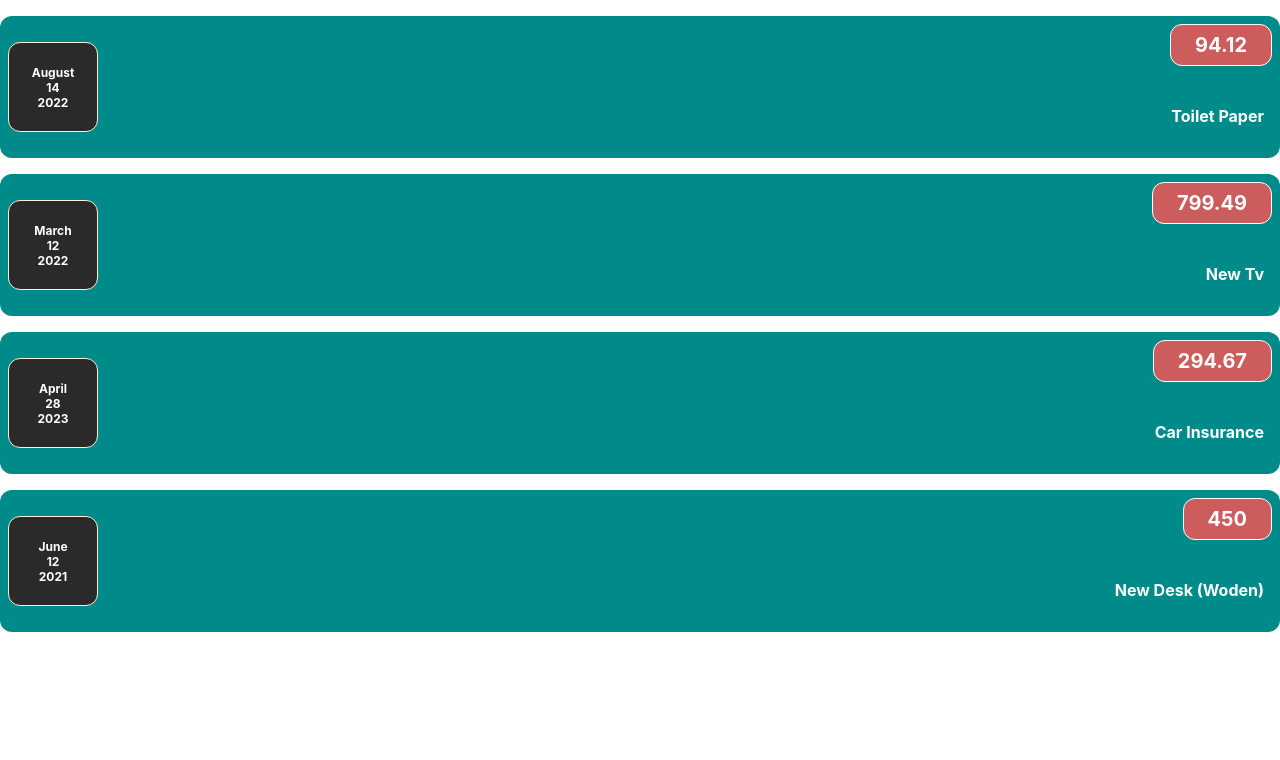
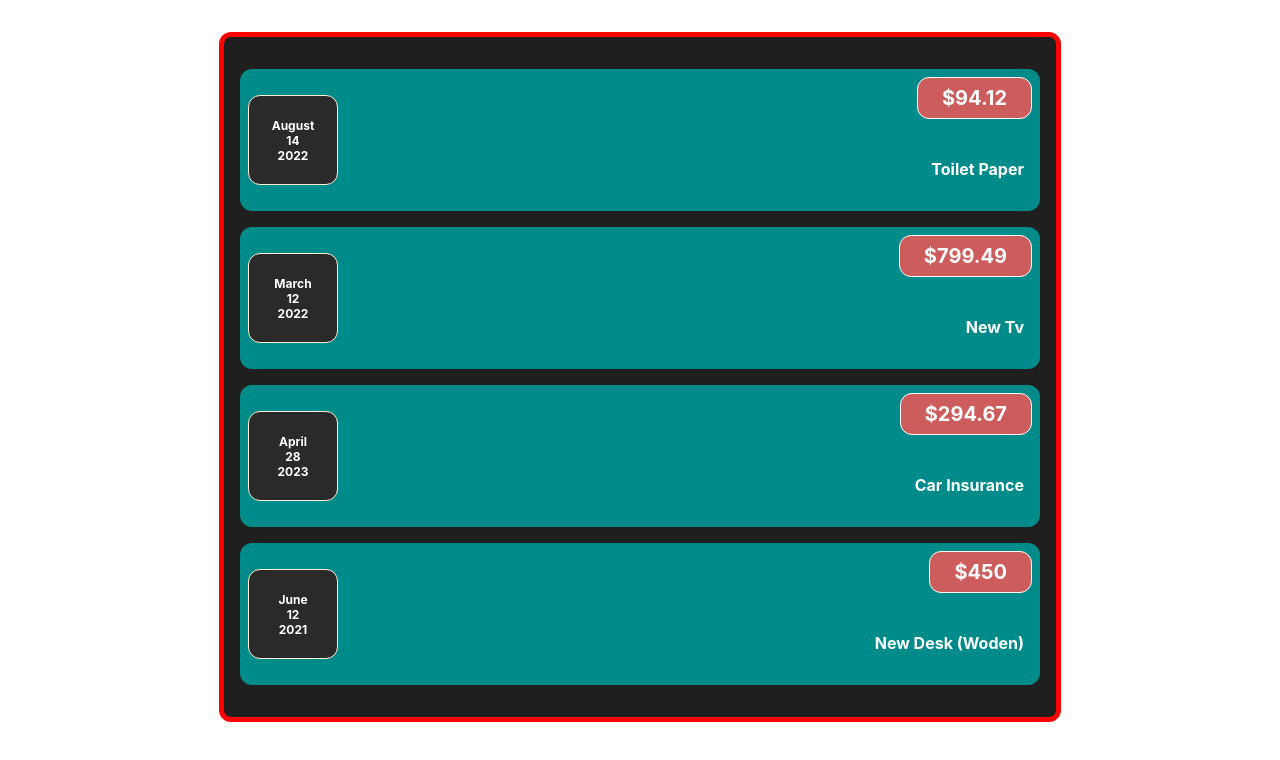
Before and after one commit to Chikmurgechetan/react, a React (Create React App) app: page / in a window 1280 px wide. Shown: the top 760 px of the page. Built offline with nearby package versions, Linux system fonts and the light colour scheme.

Commit message:
Using Card in Expense

```diff
--- a/src/App.css
+++ b/src/App.css
@@ -1,5 +1,13 @@
 .App {
   text-align: center;
+  padding: 1rem;
+  background-color: rgb(31, 31,31);
+  margin: 2rem auto;
+  width: 50rem;
+  max-width: 95%;
+  /* border-radius:12px;
+  box-shadow: 0 1px 8px rgba(0,0,0,.25); */
+  border: 5px solid red;
 }
 
 .App-logo {
--- a/src/App.js
+++ b/src/App.js
@@ -1,4 +1,6 @@
 import ExpenseItem from "./componets/ExpenseItem";
+import Card from "./componets/Card";
+import "./App.css";
 
 function App() {
 
@@ -26,7 +28,7 @@
 
   ];
       return (
-    <div className="App">
+    <Card className="App">
     <ExpenseItem title={expense[0].title}
     amount={expense[0].amount}
     date={expense[0].date}>
@@ -49,7 +51,7 @@
 
 
 
-    </div>
+    </Card>
   );
 }
 
--- /dev/null
+++ b/src/componets/Card.css
@@ -0,0 +1,4 @@
+.card{
+    box-shadow: 0 2px 8px rgba(red, green, blue, alpha);
+    border-radius: 12px;
+}
--- /dev/null
+++ b/src/componets/Card.js
@@ -0,0 +1,11 @@
+import './Card.css';
+
+function Card(props){
+const classes = 'card ' + props.className;
+
+
+ return <div className={classes}>{props.children}</div>;
+
+}
+
+export default Card;
--- a/src/componets/Expense.css
+++ b/src/componets/Expense.css
@@ -2,10 +2,12 @@
     display: flex;
     justify-content: space-between;
     align-items: center;
-    box-shadow: 0 2px 8px rgba(red, green, blue, alpha);
+    /* box-shadow: 0 2px 8px rgba(red, green, blue, alpha);
+    border-radius: 12px; */
+
     padding: 0.5rem;
     margin: 1rem 0;
-    border-radius: 12px;
+
     background-color: darkcyan;
 }
 .expense-item-description{
--- a/src/componets/ExpenseItem.js
+++ b/src/componets/ExpenseItem.js
@@ -1,31 +1,23 @@
 import './Expense.css';
 import ExpenseDate from './ExpenseDate';
+import Card from './Card';
 
 function ExpenseItem(props){
-// const month = props.date.toLocaleString('en-US', { month:'long'});
-// const day = props.date.toLocaleString('en-US', { day:'2-digit'});
-// const year = props.date.getFullYear();
 
 return (
 
 
 
-      <div className='expense-item'>
-    {/* /* <div>
-            <div>{month}</div>
-            <div>{day}</div>
-            <div>{year}</div>
-           </div>
-            */
-            }
+      <Card className='expense-item'>
+
         <ExpenseDate date={props.date}/>
 
                <div className='expense-item-description'>
                 <h2 className='expense-item h2'>{props.title}</h2>
-                <div className='expense-item_price'>{props.amount}</div>
+                <div className='expense-item_price'>${props.amount}</div>
 
             </div>
-        </div>
+        </Card>
   )
 
 }
```
